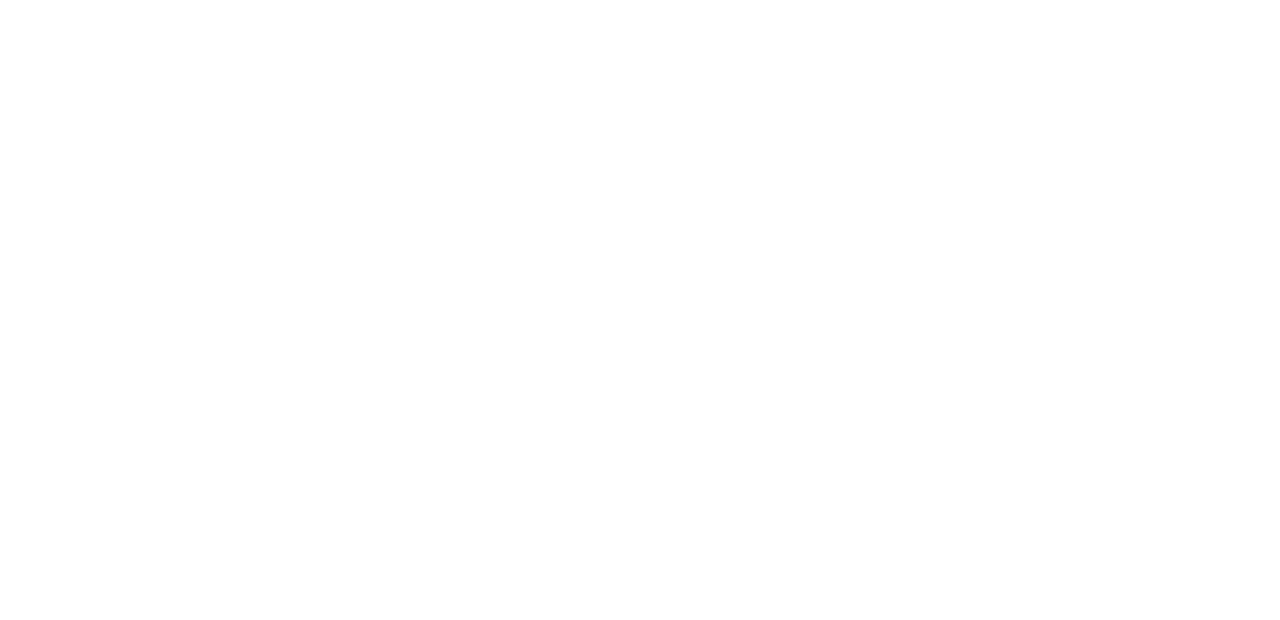
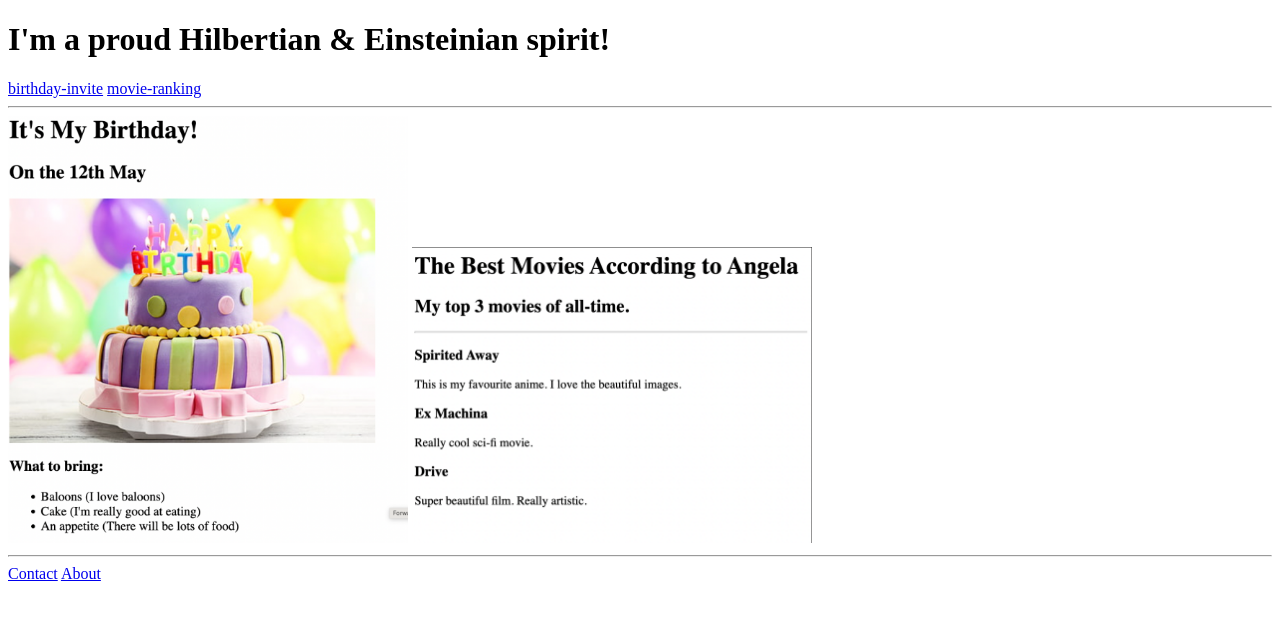
Before and after one commit to JayZeus999/html-portfoilio, a plain HTML site: page index.html in a window 1280 px wide. Drawn offline with Linux system fonts and the light colour scheme.

Commit message:
Add files via upload

```diff
--- a/index.html
+++ b/index.html
@@ -1,5 +1,27 @@
 <!-- TODO 1: Create the HTML Boilerplate -->
+<!DOCTYPE html>
+<html lang="en">
 
+<head>
+    <meta charset="UTF-8">
+    <title>My Website</title>
+</head>
+<body>
+    <h1>I'm a proud Hilbertian & Einsteinian spirit!</h1>
+
+    <a href="../public/birthday-invite.html">birthday-invite</a>
+    <a href="../public/movie-ranking.html">movie-ranking</a>
+
+    <hr/>
+
+    <img src="../assets/images/Screenshot 2025-08-28 215000.png".max width="400px"/>
+    <img src="../assets/images/Screenshot 2025-08-28 215052.png".max width="400px"/>
+
+     <hr/>
+    <a href="../public/contact.html">Contact</a>
+    <a href="../public/about.html">About</a>
+</body>
+</html>
 <!-- TODO 2: Add Your previous projects' HTML into the public folder -->
 
 <!-- TODO 3: Take screenshots of your project previews and add the images to the images folder -->
```
